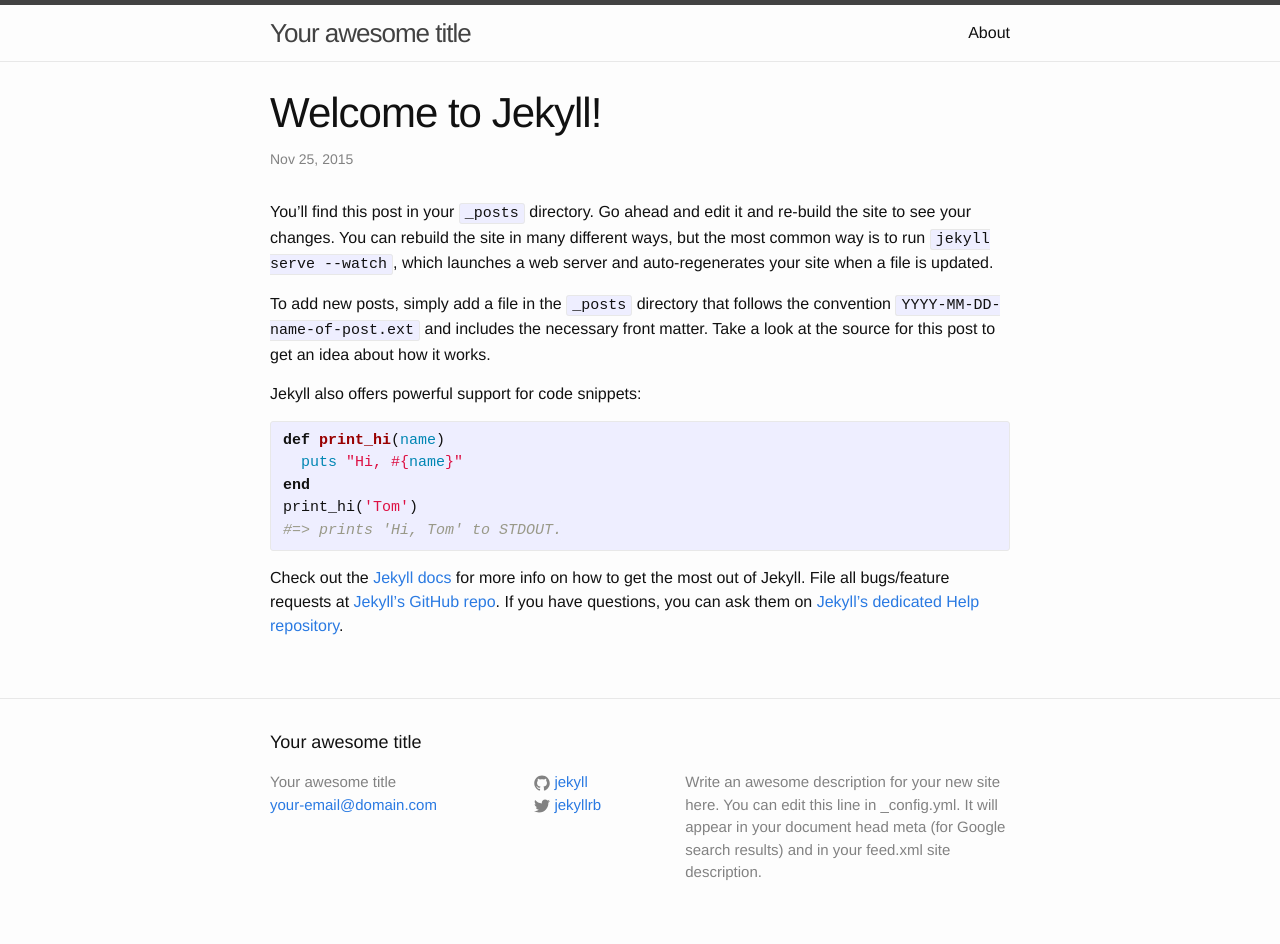
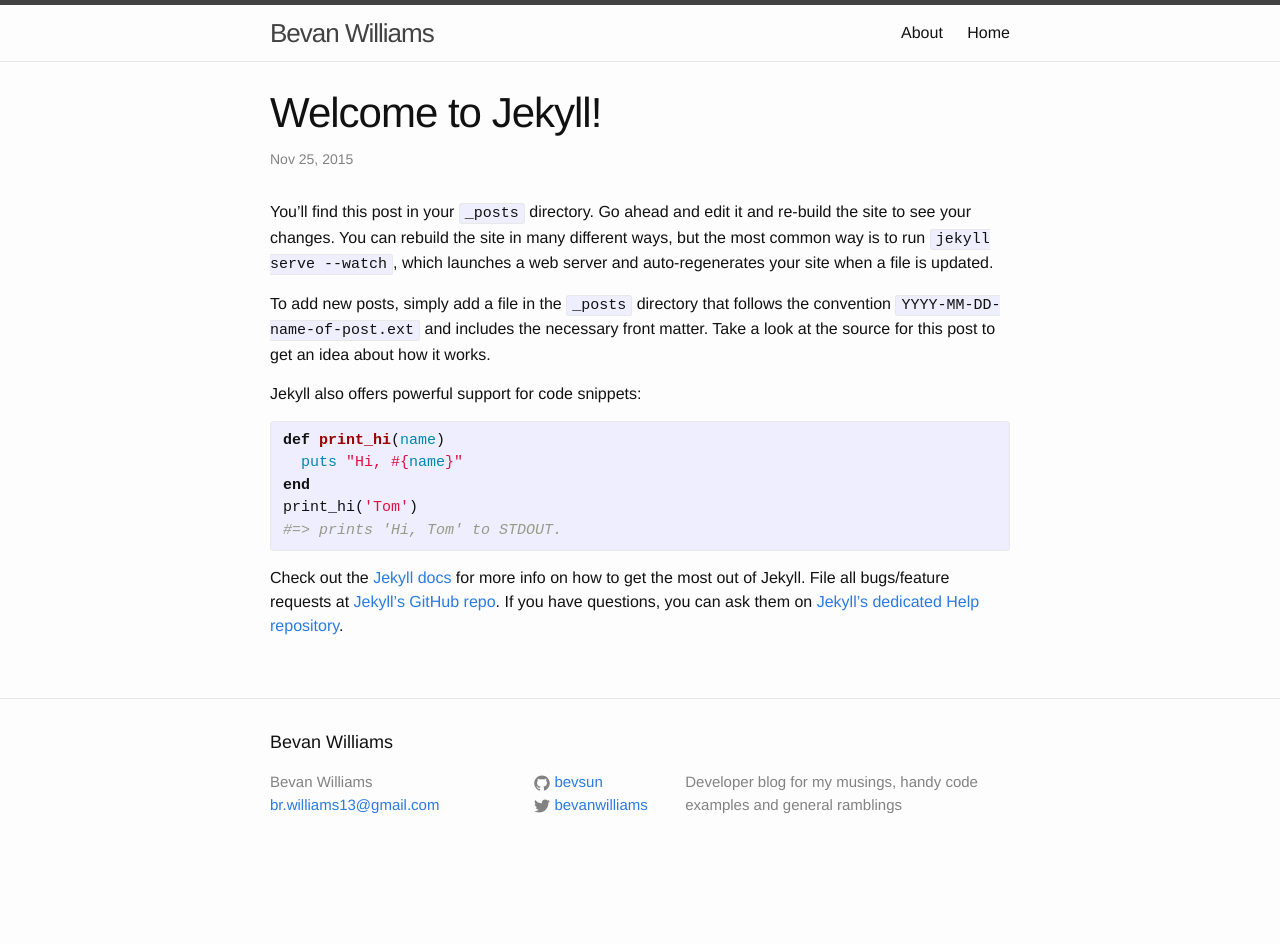
Before and after one commit to bevsun/bevsun.github.io, a Jekyll site: the page built from _posts/2015-11-25-welcome-to-jekyll.md, in a window 1280 px wide. Built offline with Jekyll 4.4.1, drawn with Linux system fonts in a browser that asks for light colours; Markdown is read by kramdown in place of the engine named in the settings; after the commit the page ends 900 px from its top, so only the background shows below that.

Commit message:
feat: new  content

```diff
--- a/_config.yml
+++ b/_config.yml
@@ -1,14 +1,20 @@
 # Site settings
-title: Your awesome title
-email: your-email@domain.com
-description: > # this means to ignore newlines until "baseurl:"
-  Write an awesome description for your new site here. You can edit this
-  line in _config.yml. It will appear in your document head meta (for
-  Google search results) and in your feed.xml site description.
+title: Bevan Williams
+email: br.williams13@gmail.com
+description: Developer blog for my musings, handy code examples and general ramblings
 baseurl: "" # the subpath of your site, e.g. /blog/
-url: "http://yourdomain.com" # the base hostname & protocol for your site
-twitter_username: jekyllrb
-github_username:  jekyll
+url: "https://bevsun.github.io" # the base hostname & protocol for your site
+twitter_username: bevanwilliams
+github_username:  bevsun
 
 # Build settings
-markdown: kramdown
+markdown: rdiscount
+
+# Your name, as you want it to appear underneath each post and in the footer
+author: Bevan Williams
+# Your email if you want it to be linked on the contact page
+author_email: br.williams13@gmail.com
+# How many articles do you wish to appear on the front page:
+paginate: 3
+# Exclude metadata and development time dependencies (like Grunt plugins)
+exclude: [.gitignore, Gemfile, .idea]
```
Also changed, not shown: _posts/2015-12-02-first-test-post.md (added, +13 -0 lines), index.html (+41 -1 lines), _posts/2015-11-25-welcome-to-jekyll.md (renamed from _posts/2015-11-25-welcome-to-jekyll.markdown).
